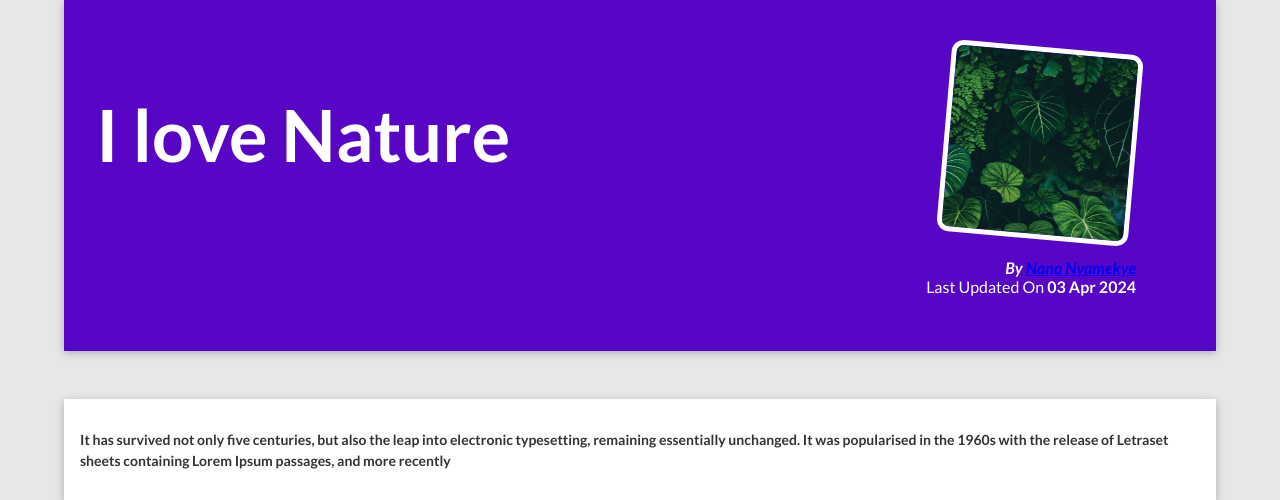
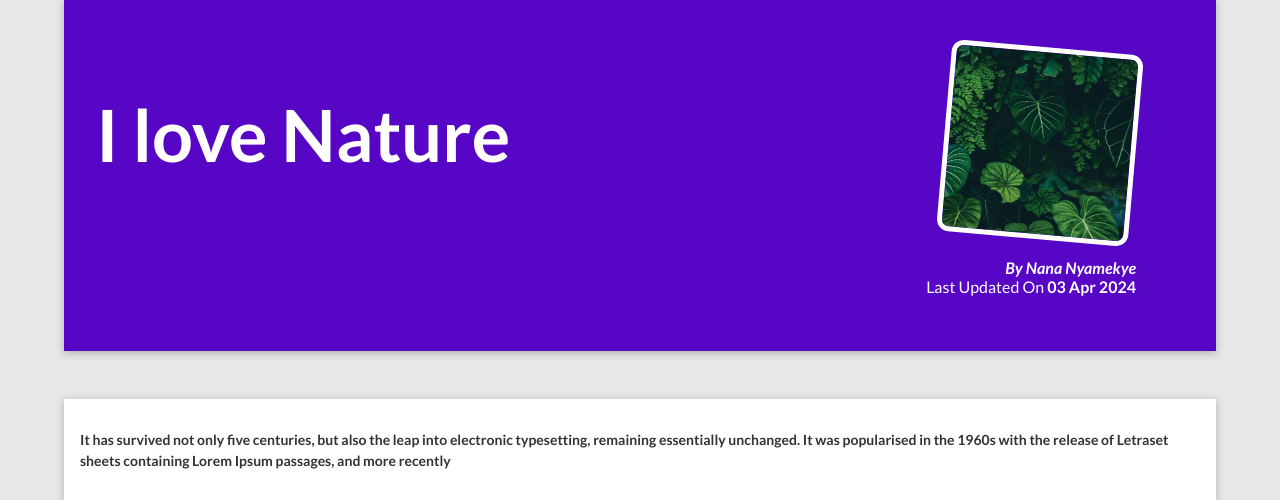
Before and after one commit to Kwesi-Nyamekye/My-first-blog, a Django app: a page that uses templates/base.html in a window 1280 px wide. Shown: the part 129-629 px from the top of the page. Run offline with Django 5.2, Linux system fonts and the light colour scheme; data comes from the database, SQL or seed files in the repository; some web fonts are replaced.

Commit message:
Add style to Address in post detail template

```diff
--- a/Blog/Static/Blog/post-details.css
+++ b/Blog/Static/Blog/post-details.css
@@ -46,6 +46,11 @@ body {
     font-weight: bold;
 }
 
+#summary a {
+    color: white;
+    text-decoration: none;
+}
+
 #summary time {
     font-weight: bold;
 }
```
